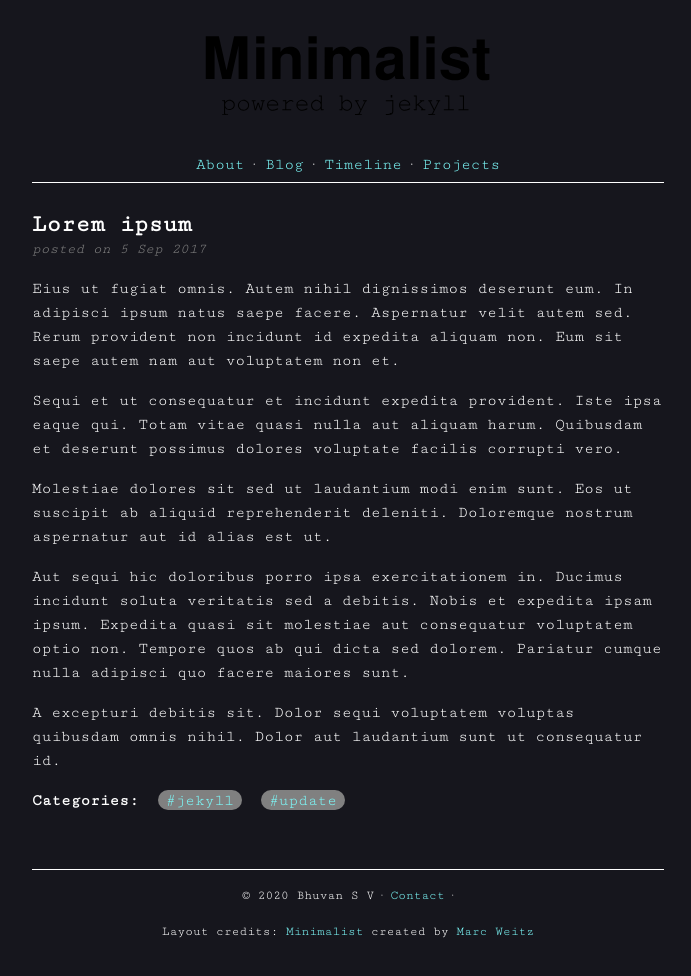
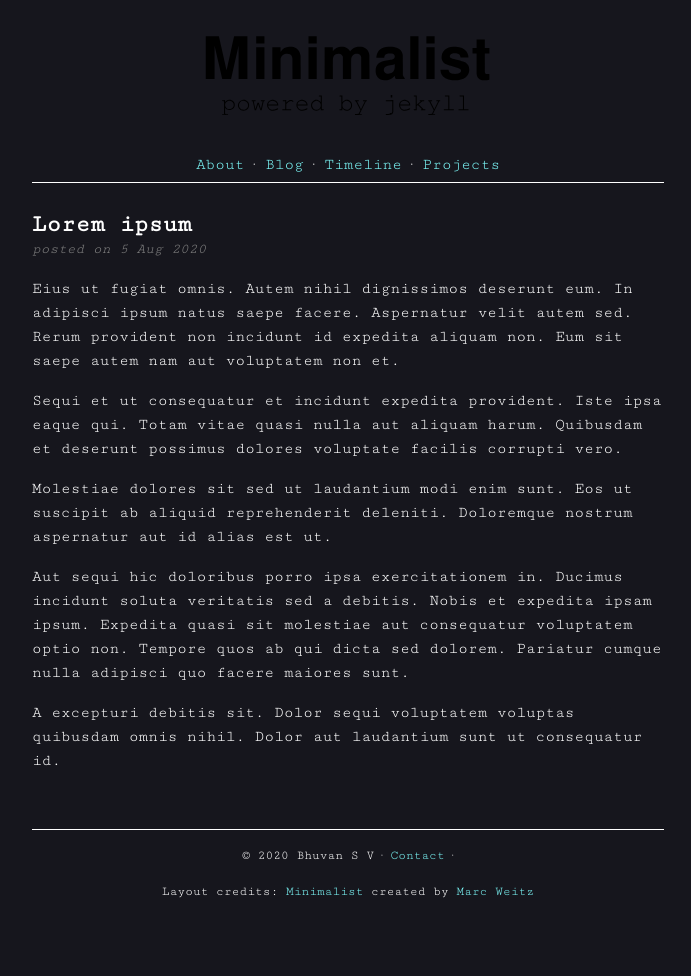
Before and after one commit to bhuvansv/bhuvansv.github.io, a Jekyll site: the page built from _posts/2017-09-06-Lorem-Ipsum.md, in a window 1280 px wide. Shown: the whole page, without its empty margins (292-983 px from the left). Built offline with Jekyll 4.4.1, drawn with Linux system fonts in a browser that asks for light colours; after the commit the page ends 936 px from its top, so only the background shows below that.

Commit message:
Update 2017-09-06-Lorem-Ipsum.md

```diff
--- a/_posts/2017-09-06-Lorem-Ipsum.md
+++ b/_posts/2017-09-06-Lorem-Ipsum.md
@@ -1,9 +1,8 @@
 ---
 layout: post
 title:  "Lorem ipsum"
-date:   2017-09-06 01:03:29 +0200
-categories: jekyll update
-comments: true
+date:   2020-08-05 11:16
+permalink: /blog/
 ---
 Eius ut fugiat omnis. Autem nihil dignissimos deserunt eum. In adipisci ipsum natus saepe facere. Aspernatur velit autem sed. Rerum provident non incidunt id expedita aliquam non. Eum sit saepe autem nam aut voluptatem non et.
 
```
